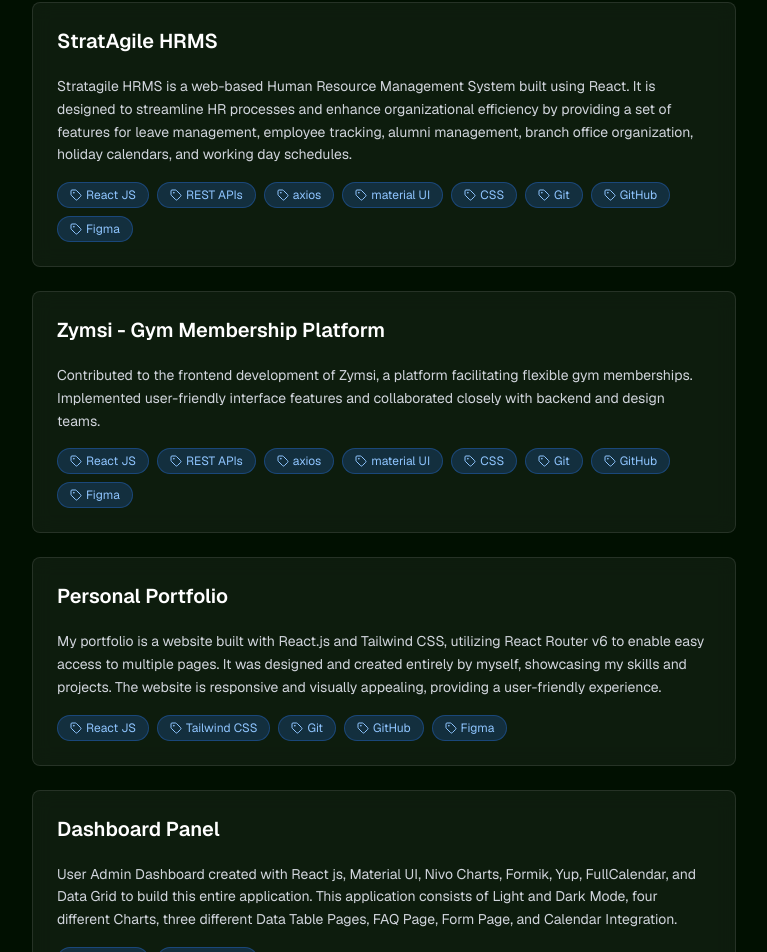
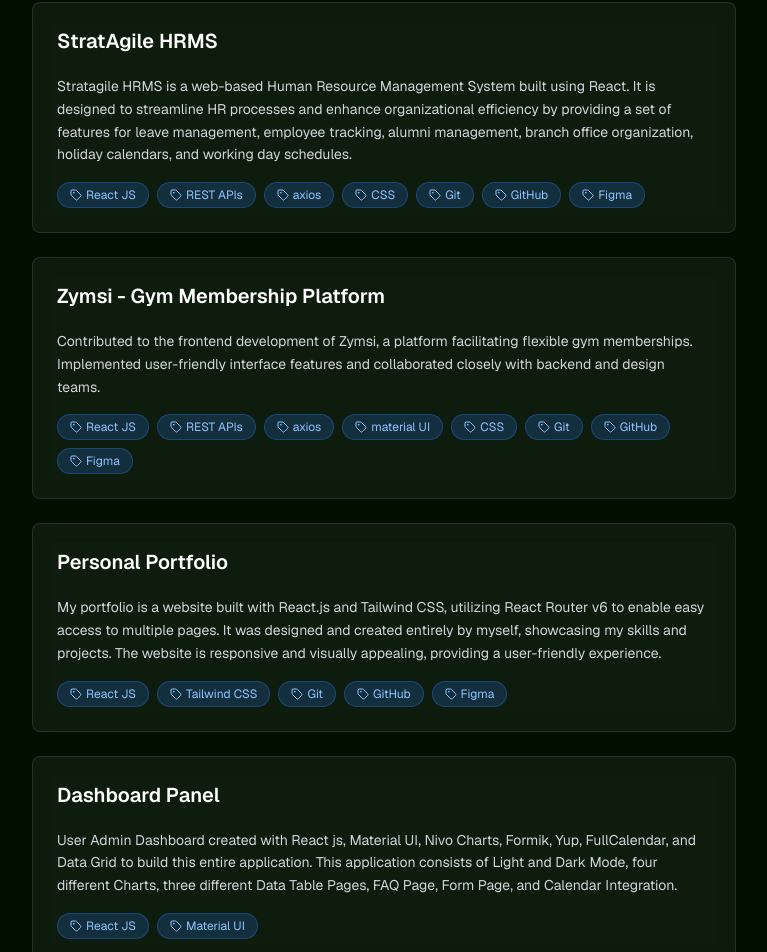
Before and after one commit to rahulvijay81/portfolio, a Next.js app: page / in a window 1280 px wide. Shown: the part 1630-2582 px from the top of the page, without its empty margins (512-1279 px from the left). Built offline with nearby package versions, Linux system fonts and the light colour scheme.

Commit message:
code fixed

```diff
--- a/src/components/ProjectsSection.tsx
+++ b/src/components/ProjectsSection.tsx
@@ -1,8 +1,8 @@
 import { Tag } from 'lucide-react';
-import ProjectsList from '../data/projects.json';
 import type { ProjectsData } from '../types';
 
-const projectsData: ProjectsData = ProjectsList;
+// Import JSON data
+const projectsData: ProjectsData = require('../data/projects.json');
 
 export default function ProjectsSection() {
   return (
--- a/src/data/projects.json
+++ b/src/data/projects.json
@@ -7,7 +7,6 @@
         "React JS",
         "REST APIs",
         "axios",
-        "material UI",
         "CSS",
         "Git",
         "GitHub",
```
